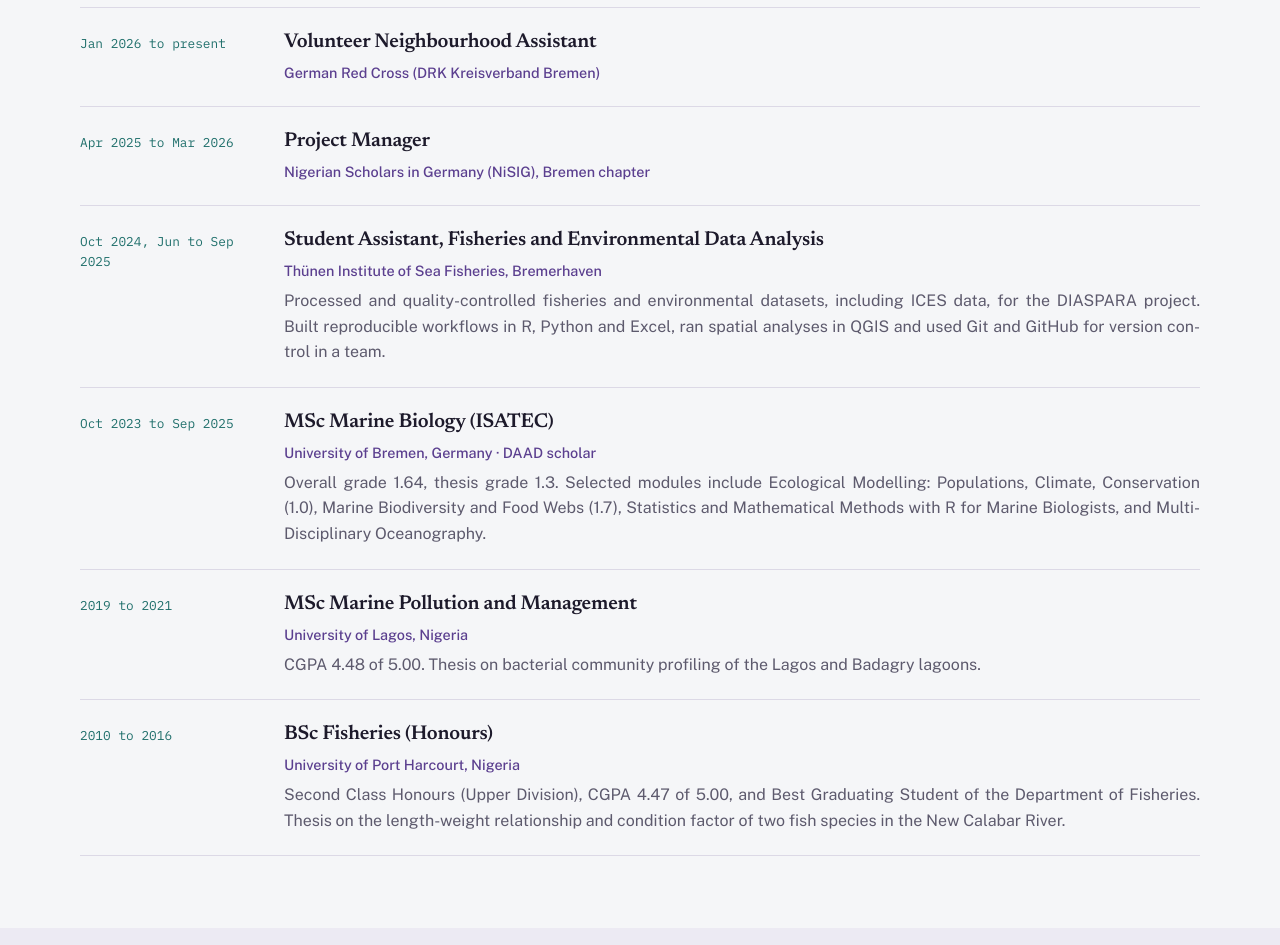
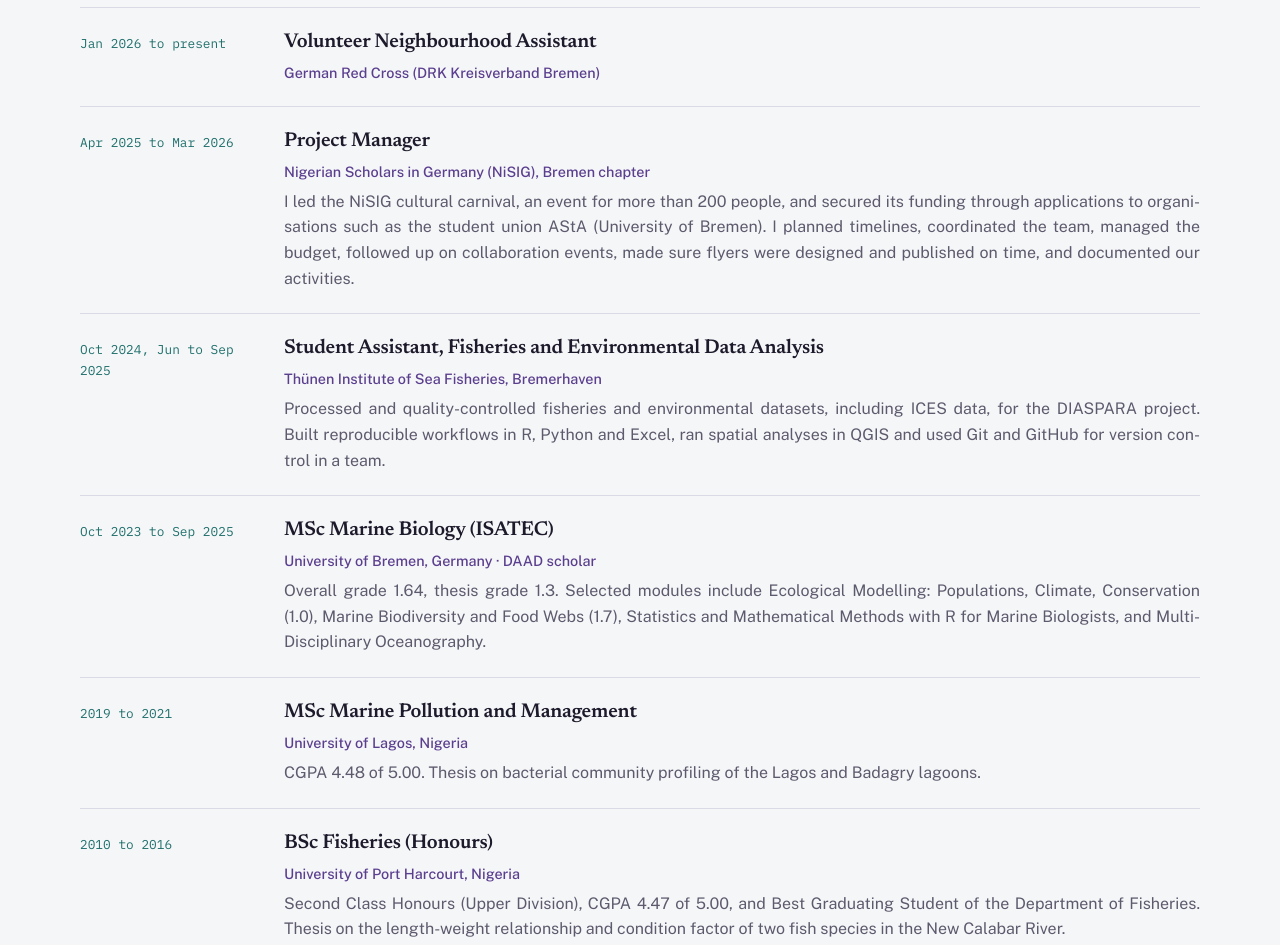
Before and after one commit to Ukinyang/ukinyang.github.io, a plain HTML site: page index.html in a window 1280 px wide. Shown: the part 10660-11605 px from the top of the page. Drawn offline with nearby package versions, Linux system fonts and the light colour scheme.

Commit message:
Add NiSIG Project Manager description to Volunteering
Co-Authored-By: Claude Opus 5.5 <noreply@anthropic.com>
Claude-Session: https://claude.ai/code/session_01WuaSDajrzjkGPXLEoBpUBU

```diff
--- a/index.html
+++ b/index.html
@@ -673,7 +673,7 @@ env_cluster &lt;- hclust(dist(env_scaled, method = &quot;euclidean&quot;),
     <ol class="timeline">
       <li><span class="when">Oct 2026 to present</span><div><h3>Volunteer, Social Media Team, EPOS Survey</h3><p class="by">AGEP, TH Köln (remote)</p><p>I help turn the results of the EPOS survey into social media content for a wider audience, and I create visuals from the survey findings in Canva and Figma.</p></div></li>
       <li><span class="when">Jan 2026 to present</span><div><h3>Volunteer Neighbourhood Assistant</h3><p class="by">German Red Cross (DRK Kreisverband Bremen)</p></div></li>
-      <li><span class="when">Apr 2025 to Mar 2026</span><div><h3>Project Manager</h3><p class="by">Nigerian Scholars in Germany (NiSIG), Bremen chapter</p></div></li>
+      <li><span class="when">Apr 2025 to Mar 2026</span><div><h3>Project Manager</h3><p class="by">Nigerian Scholars in Germany (NiSIG), Bremen chapter</p><p>I led the NiSIG cultural carnival, an event for more than 200 people, and secured its funding through applications to organisations such as the student union AStA (University of Bremen). I planned timelines, coordinated the team, managed the budget, followed up on collaboration events, made sure flyers were designed and published on time, and documented our activities.</p></div></li>
       <li><span class="when">Oct 2024, Jun to Sep 2025</span><div><h3>Student Assistant, Fisheries and Environmental Data Analysis</h3><p class="by">Thünen Institute of Sea Fisheries, Bremerhaven</p><p>Processed and quality-controlled fisheries and environmental datasets, including ICES data, for the DIASPARA project. Built reproducible workflows in R, Python and Excel, ran spatial analyses in QGIS and used Git and GitHub for version control in a team.</p></div></li>
       <li><span class="when">Oct 2023 to Sep 2025</span><div><h3>MSc Marine Biology (ISATEC)</h3><p class="by">University of Bremen, Germany · DAAD scholar</p><p>Overall grade 1.64, thesis grade 1.3. Selected modules include Ecological Modelling: Populations, Climate, Conservation (1.0), Marine Biodiversity and Food Webs (1.7), Statistics and Mathematical Methods with R for Marine Biologists, and Multi-Disciplinary Oceanography.</p></div></li>
       <li><span class="when">2019 to 2021</span><div><h3>MSc Marine Pollution and Management</h3><p class="by">University of Lagos, Nigeria</p><p>CGPA 4.48 of 5.00. Thesis on bacterial community profiling of the Lagos and Badagry lagoons.</p></div></li>
```
